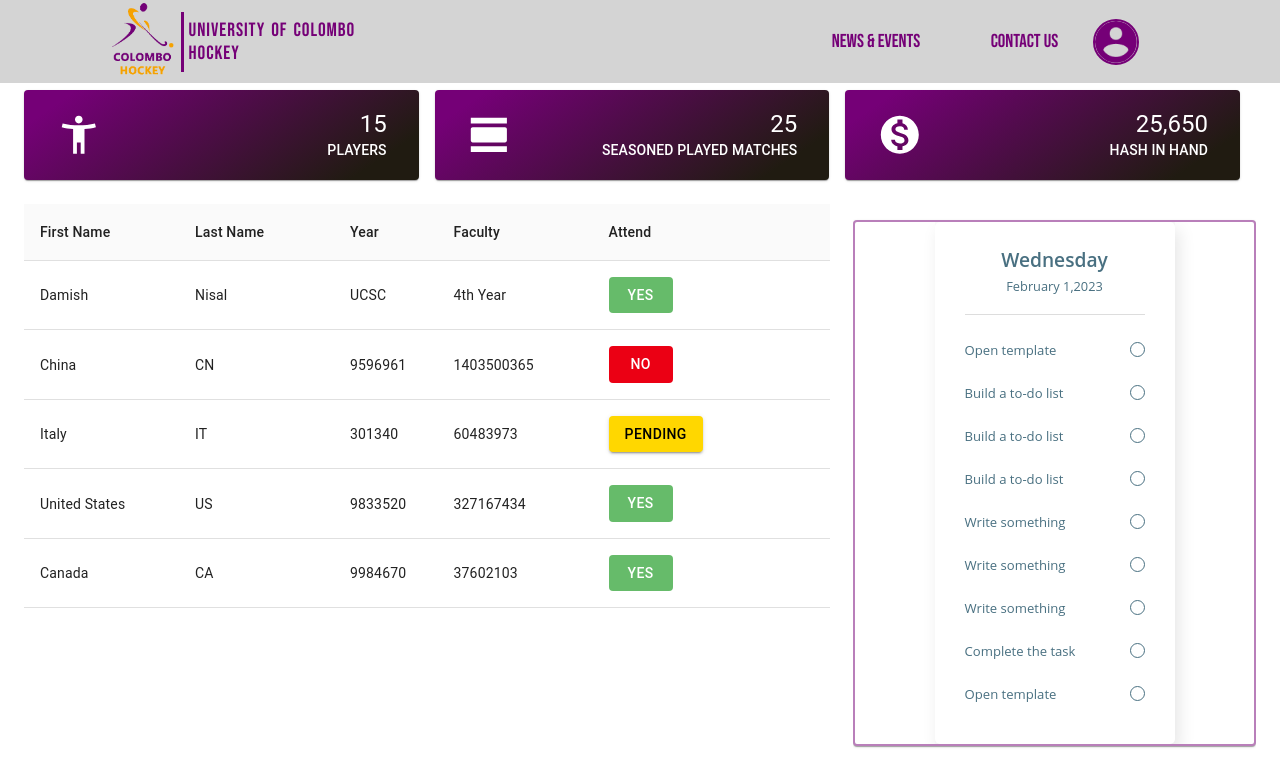
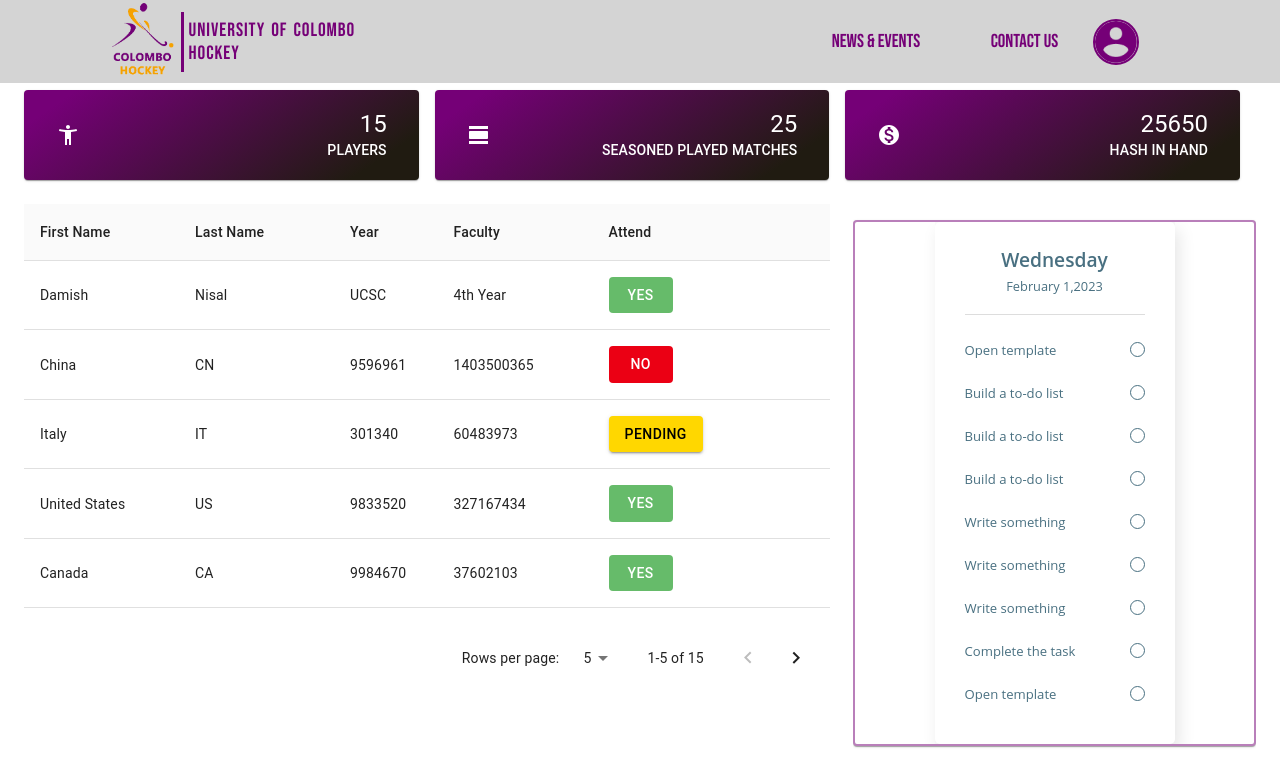
Before and after one commit to Damish-N/hockey-web, a React (Create React App) app: page /dashboard in a window 1280 px wide. Shown: the top 760 px of the page. Built offline with nearby package versions, Linux system fonts and the light colour scheme.

Commit message:
#1-Features:Refactor CODE BASE

```diff
--- a/src/pages/Dashboard/Dashboard.js
+++ b/src/pages/Dashboard/Dashboard.js
@@ -16,13 +16,10 @@ import {
   TableHead,
   TablePagination,
   TableRow,
-  Typography,
 } from "@material-ui/core";
-import AccessibilityNewIcon from "@mui/icons-material/AccessibilityNew";
-import ViewDayIcon from "@mui/icons-material/ViewDay";
-import MonetizationOnIcon from "@mui/icons-material/MonetizationOn";
 import MyCalendar from "../../shared/components/Calender/Calender";
 import ListView from "../../shared/components/ListView/ListView";
+import CardView from "../../shared/components/CardView/CardView";
 
 function Dashboard(props) {
   const columns = [
@@ -98,69 +95,21 @@ function Dashboard(props) {
         justifyContent={"space-around"}
         spacing={2}
       >
-        <Grid className={Styles.itemContainer} xs={10} md={4}>
-          <Paper className={Styles.item_paper}>
-            <div className={Styles.item_paper_Container}>
-              <AccessibilityNewIcon
-                style={{ fontSize: "2.85rem" }}
-                className={Styles.iconDetails}
-              ></AccessibilityNewIcon>
-              <div className={Styles.item_paper_Container_Secondry}>
-                <Typography variant={"h5"} className={Styles.textColor}>
-                  15
-                </Typography>
-                <Typography
-                  variant={"subtitle2"}
-                  className={Styles.secondTextColor}
-                >
-                  PLAYERS
-                </Typography>
-              </div>
-            </div>
-          </Paper>
-        </Grid>
-        <Grid className={Styles.itemContainer} xs={10} md={4}>
-          <Paper className={Styles.item_paper}>
-            <div className={Styles.item_paper_Container}>
-              <ViewDayIcon
-                style={{ fontSize: "2.85rem" }}
-                className={Styles.iconDetails}
-              ></ViewDayIcon>
-              <div className={Styles.item_paper_Container_Secondry}>
-                <Typography variant={"h5"} className={Styles.textColor}>
-                  25
-                </Typography>
-                <Typography
-                  variant={"subtitle2"}
-                  className={Styles.secondTextColor}
-                >
-                  SEASONED PLAYED MATCHES
-                </Typography>
-              </div>
-            </div>
-          </Paper>
-        </Grid>
-        <Grid className={Styles.itemContainer} xs={10} md={4}>
-          <Paper className={Styles.item_paper}>
-            <div className={Styles.item_paper_Container}>
-              <MonetizationOnIcon
-                style={{ fontSize: "2.85rem" }}
-                className={Styles.iconDetails}
-              ></MonetizationOnIcon>
-              <div className={Styles.item_paper_Container_Secondry}>
-                <Typography variant={"h5"} className={Styles.textColor}>
-                  25,650
-                </Typography>
-                <Typography
-                  variant={"subtitle2"}
-                  className={Styles.secondTextColor}
-                >
-                  HASH IN HAND
-                </Typography>
-              </div>
-            </div>
-          </Paper>
-        </Grid>
+        <CardView
+          value={15}
+          childComponent={"AccessibilityNewIcon"}
+          description={"PLAYERS"}
+        ></CardView>
+        <CardView
+          value={25}
+          childComponent={"ViewDayIcon"}
+          description={"SEASONED PLAYED MATCHES"}
+        ></CardView>
+        <CardView
+          value={25650}
+          childComponent={"MonetizationOnIcon"}
+          description={"HASH IN HAND"}
+        ></CardView>
       </Grid>
 
       <Grid className={Styles.detailsContainer}>
--- a/src/pages/Dashboard/Dashboard.module.css
+++ b/src/pages/Dashboard/Dashboard.module.css
@@ -22,90 +22,9 @@
   /*margin: 0.5rem;*/
 }
 
-.itemContainer {
-  display: flex;
-  flex-direction: row;
-  justify-content: space-around;
-  align-items: center;
-  cursor: pointer;
-}
-
-.itemContainer:hover {
-  transform: translateY(2px);
-  /*padding: 2rem;*/
-}
-
-.item_paper {
-  background: rgb(32, 27, 17);
-  background: linear-gradient(
-    146deg,
-    rgba(117, 0, 119, 1) 10%,
-    rgba(32, 27, 17, 1) 87%
-  );
-  height: 5.5rem;
-  width: 85%;
-  padding: 0.05rem 2rem;
-  margin: 0 0.5rem;
-}
-
-.item_paper_Container {
-  display: flex;
-  height: 100%;
-  flex-direction: row;
-  justify-content: center;
-  align-items: center;
-  color: white;
-  justify-items: center;
-}
-
-.item_paper_Container_Secondry {
-  display: flex;
-  flex: 2;
-  flex-direction: column;
-  justify-content: flex-end;
-  align-items: flex-end;
-}
-
-.MuiTypography-h5 {
-  /* font-size: 1.5rem; */
-  font-family: "Roboto", "Helvetica", "Arial", sans-serif;
-  font-weight: 400;
-  line-height: 1.334;
-  letter-spacing: 0em;
-}
-
-.MuiTypography-h6 {
-  /*font-size: .85rem;*/
-  font-family: "Roboto", "Helvetica", "Arial", sans-serif;
-  font-weight: 500;
-  line-height: 1.6;
-  letter-spacing: 0.0075em;
-}
-
-.textColor {
-  font-weight: bolder;
-  font-size: 1.05rem;
-  color: #ffffff;
-}
-
-.secondTextColor {
-  font-weight: bold;
-  font-size: 0.85rem;
-  color: #ffffff;
-}
-
-.css-i4bv87-MuiSvgIcon-root {
-  /*font-size: 3.85rem;*/
-}
-
-.iconDetails {
-  color: white;
-  font-size: 5.85rem;
-}
-
 .tableContainer {
   margin: 1.5rem 0.5rem;
-  height: 85%;
+  /*height: 85%;*/
   width: 90%;
   overflow: auto;
 }
--- /dev/null
+++ b/src/shared/components/CardView/CardView.js
@@ -0,0 +1,37 @@
+import React from "react";
+import Styles from "./CardView.module.css";
+import { Grid, Paper, Typography } from "@material-ui/core";
+import AccessibilityNewIcon from "@mui/icons-material/AccessibilityNew";
+import ViewDayIcon from "@mui/icons-material/ViewDay";
+import MonetizationOnIcon from "@mui/icons-material/MonetizationOn";
+
+function CardView(props) {
+  return (
+    <Grid className={Styles.itemContainer} xs={10} md={4}>
+      <Paper className={Styles.item_paper}>
+        <div className={Styles.item_paper_Container}>
+          {props.childComponent === "AccessibilityNewIcon" ? (
+            <AccessibilityNewIcon />
+          ) : props.childComponent === "ViewDayIcon" ? (
+            <ViewDayIcon></ViewDayIcon>
+          ) : (
+            <MonetizationOnIcon></MonetizationOnIcon>
+          )}
+          <div className={Styles.item_paper_Container_Secondry}>
+            <Typography variant={"h5"} className={Styles.textColor}>
+              {props.value}
+            </Typography>
+            <Typography
+              variant={"subtitle2"}
+              className={Styles.secondTextColor}
+            >
+              {props.description}
+            </Typography>
+          </div>
+        </div>
+      </Paper>
+    </Grid>
+  );
+}
+
+export default CardView;
--- /dev/null
+++ b/src/shared/components/CardView/CardView.module.css
@@ -0,0 +1,80 @@
+.itemContainer {
+  display: flex;
+  flex-direction: row;
+  justify-content: space-around;
+  align-items: center;
+  cursor: pointer;
+}
+
+.itemContainer:hover {
+  transform: translateY(2px);
+  /*padding: 2rem;*/
+}
+
+.item_paper {
+  background: rgb(32, 27, 17);
+  background: linear-gradient(
+    146deg,
+    rgba(117, 0, 119, 1) 10%,
+    rgba(32, 27, 17, 1) 87%
+  );
+  height: 5.5rem;
+  width: 85%;
+  padding: 0.05rem 2rem;
+  margin: 0 0.5rem;
+}
+
+.item_paper_Container {
+  display: flex;
+  height: 100%;
+  flex-direction: row;
+  justify-content: center;
+  align-items: center;
+  color: white;
+  justify-items: center;
+}
+
+.item_paper_Container_Secondry {
+  display: flex;
+  flex: 2;
+  flex-direction: column;
+  justify-content: flex-end;
+  align-items: flex-end;
+}
+
+.MuiTypography-h5 {
+  /* font-size: 1.5rem; */
+  font-family: "Roboto", "Helvetica", "Arial", sans-serif;
+  font-weight: 400;
+  line-height: 1.334;
+  letter-spacing: 0em;
+}
+
+.MuiTypography-h6 {
+  /*font-size: .85rem;*/
+  font-family: "Roboto", "Helvetica", "Arial", sans-serif;
+  font-weight: 500;
+  line-height: 1.6;
+  letter-spacing: 0.0075em;
+}
+
+.textColor {
+  font-weight: bolder;
+  font-size: 1.05rem;
+  color: #ffffff;
+}
+
+.secondTextColor {
+  font-weight: bold;
+  font-size: 0.85rem;
+  color: #ffffff;
+}
+
+.css-i4bv87-MuiSvgIcon-root {
+  /*font-size: 3.85rem;*/
+}
+
+.iconDetails {
+  color: white;
+  font-size: 5.85rem;
+}
```
